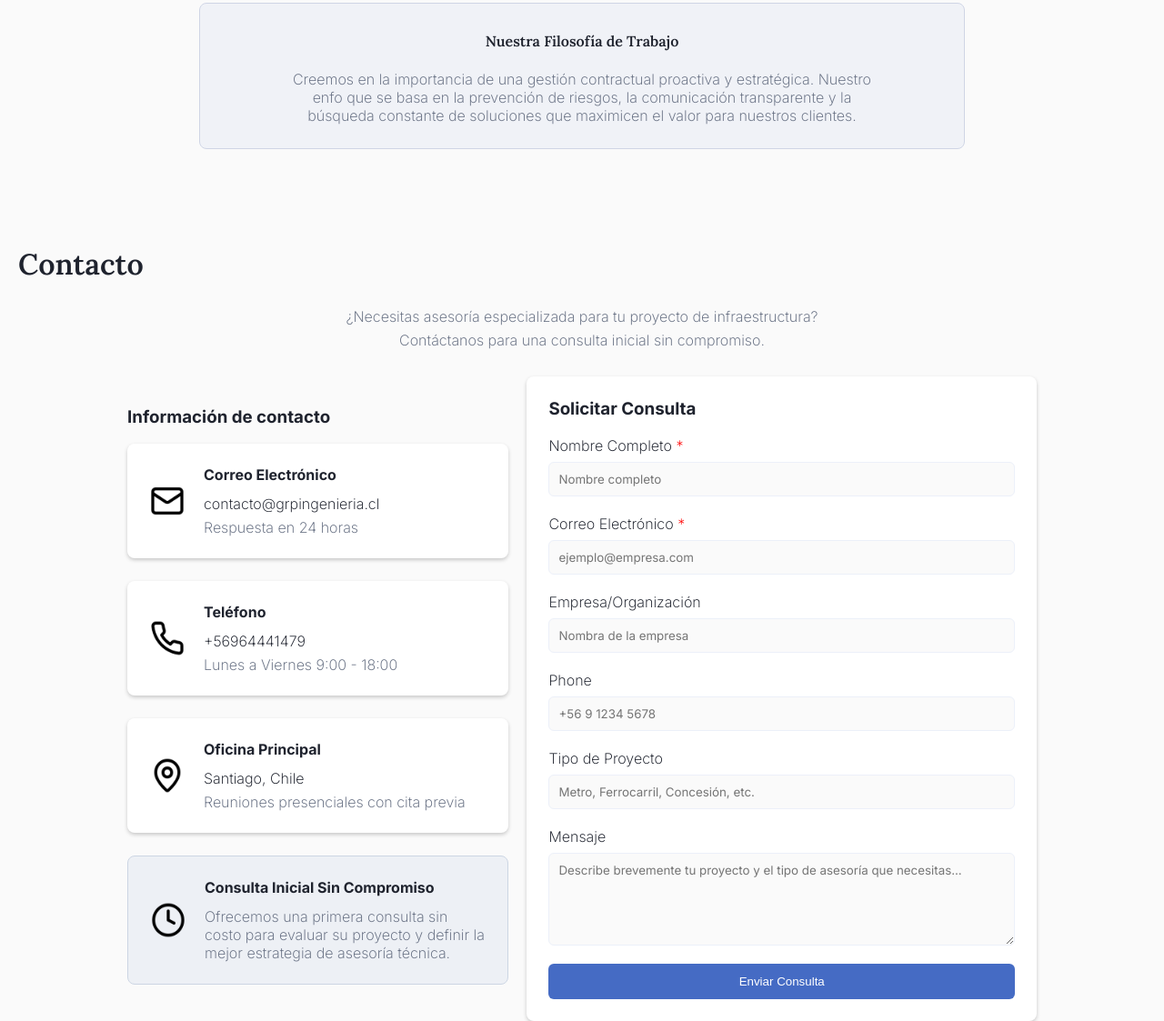
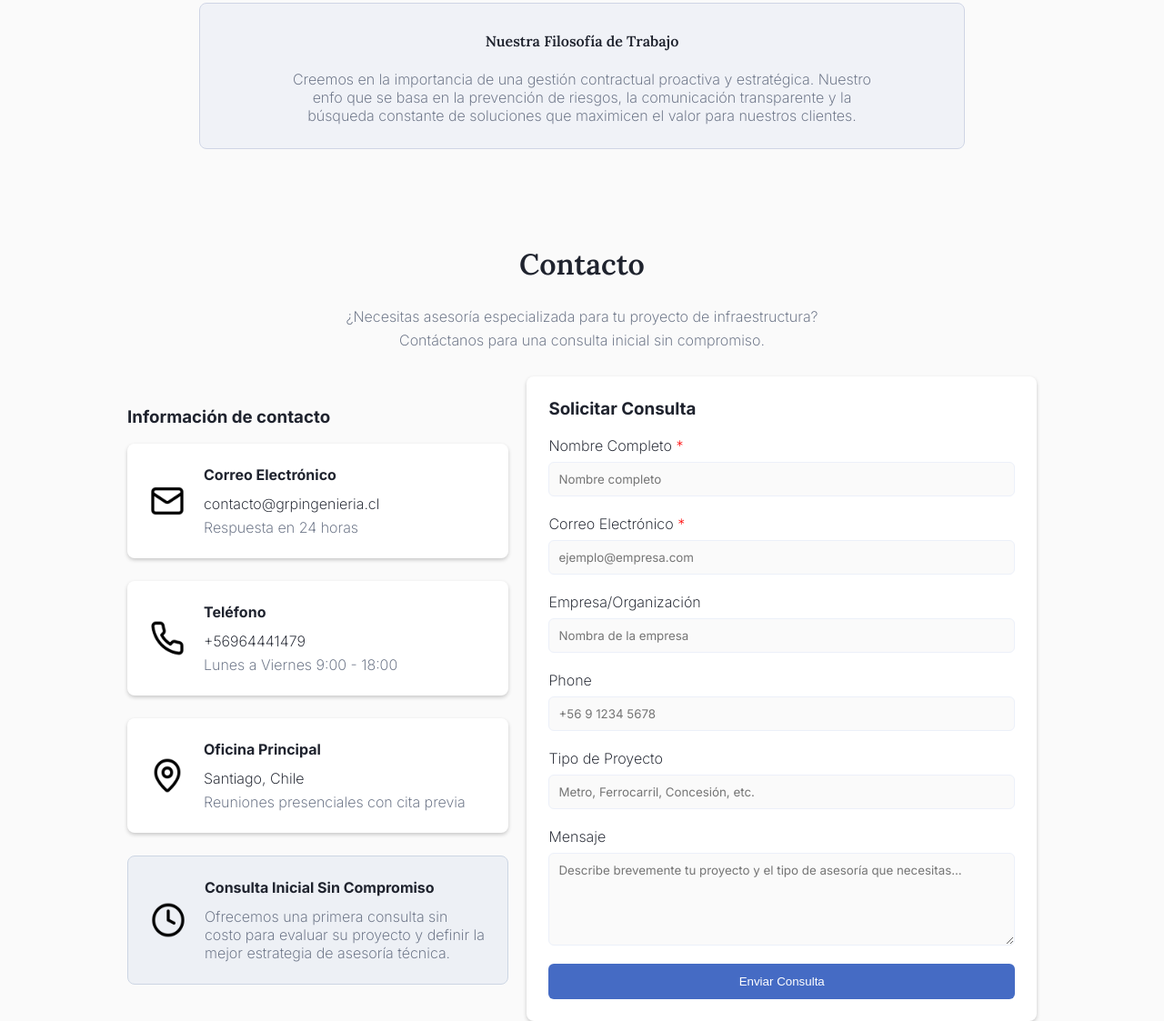
Before and after one commit to jrdelrio/GRP, an Astro site: page / in a window 1280 px wide. Shown: the part 3059-4182 px from the top of the page at 91% size. Built offline with nearby package versions, Linux system fonts and the light colour scheme; Astro itself is replaced by a stand-in of ours.

Commit message:
bug scss fixed

```diff
--- a/styles/styles.scss
+++ b/styles/styles.scss
@@ -548,6 +548,10 @@ section#contact {
             }
         }
     }
+
+    @include desktop {
+        justify-items: center;
+    }
 }
 
 footer {
```
